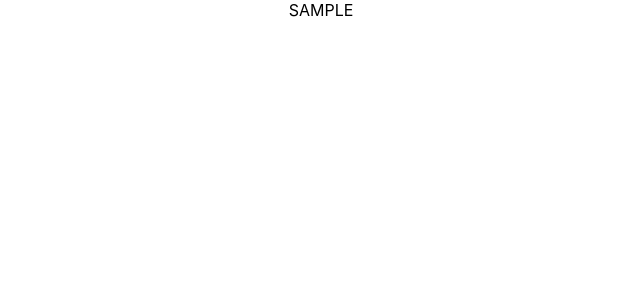
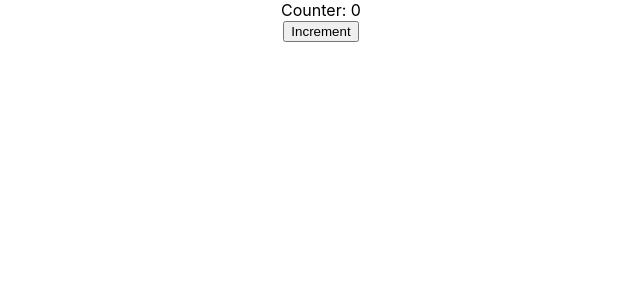
Before and after one commit to sanketjo96/react-training-challenges, a React (Create React App) app in the folder my-app/: page / in a window 1280 px wide. Shown: the top 300 px of the page, without its empty margins (319-959 px from the left). Built offline with nearby package versions, Linux system fonts and the light colour scheme.

Commit message:
adding counter init changes

```diff
--- a/my-app/src/App.js
+++ b/my-app/src/App.js
@@ -1,10 +1,10 @@
 import './App.css';
-import SampleFunc from './Sample/SampleClass';
+import Counter from './Counter/Counter';
 
 function App() {
   return (
     <div className="App">
-      <SampleFunc></SampleFunc>
+      <Counter></Counter>
     </div>
   );
 }
--- /dev/null
+++ b/my-app/src/Counter/Counter.jsx
@@ -0,0 +1,27 @@
+import React, { Component } from 'react'
+
+export default class Counter extends Component {
+    constructor(props) {
+        super(props)
+        this.state = {
+            counter: 0
+        }
+    }
+
+    handleIncrement = () => {
+        this.setState((prevState) => {
+            return {
+                counter: ++prevState.counter
+            }
+        })
+    }
+
+    render() {
+        return (
+            <>
+                <div>Counter: <span onMouseOver={this.handleIncrement}>{this.state.counter}</span></div>
+                <button onClick={this.handleIncrement}>Increment</button>
+            </>
+        )
+    }
+}
--- a/my-app/src/Sample/SampleClass.jsx
+++ /dev/null
@@ -1,11 +0,0 @@
-import React, { Component } from 'react'
-
-export default class SampleClass extends Component {
-    render() {
-        console.log('SampleClass')
-
-        // You must need to return something
-        // from component
-        return <span>SAMPLE</span>
-    }
-}
```
Also changed, not shown: my-app/src/Sample/SampleFunc.jsx (deleted, +0 -7 lines).
